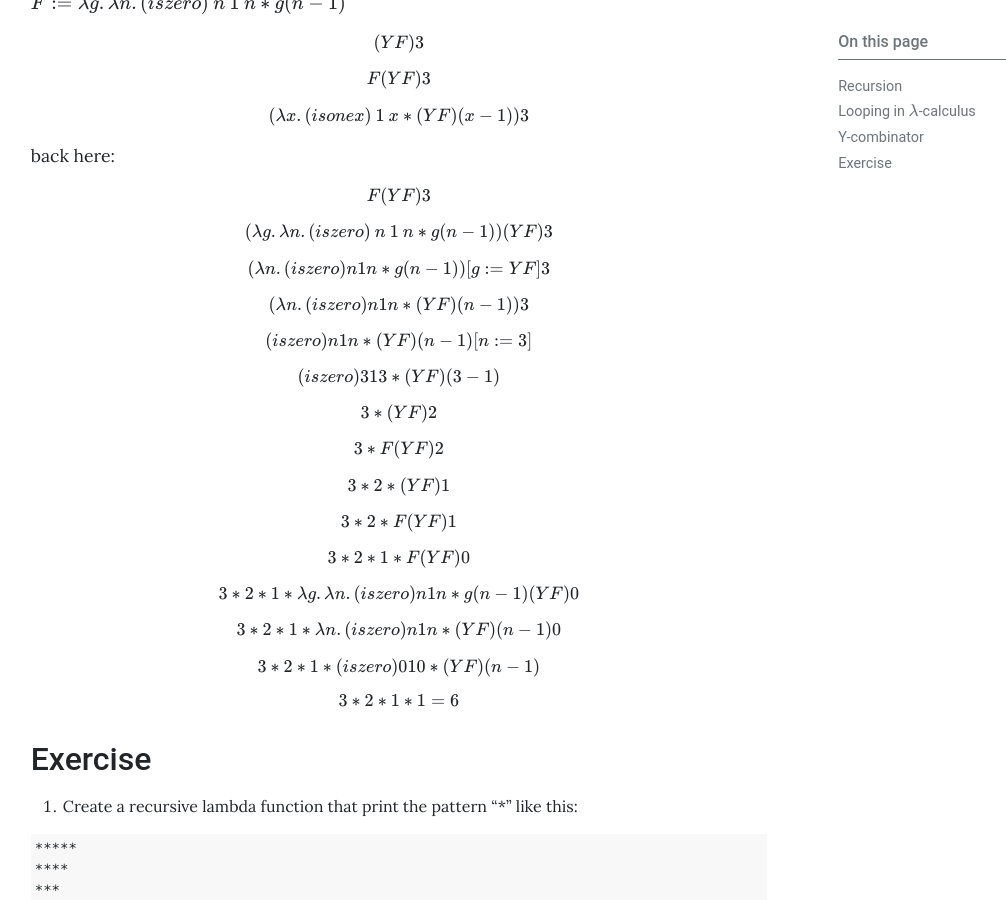
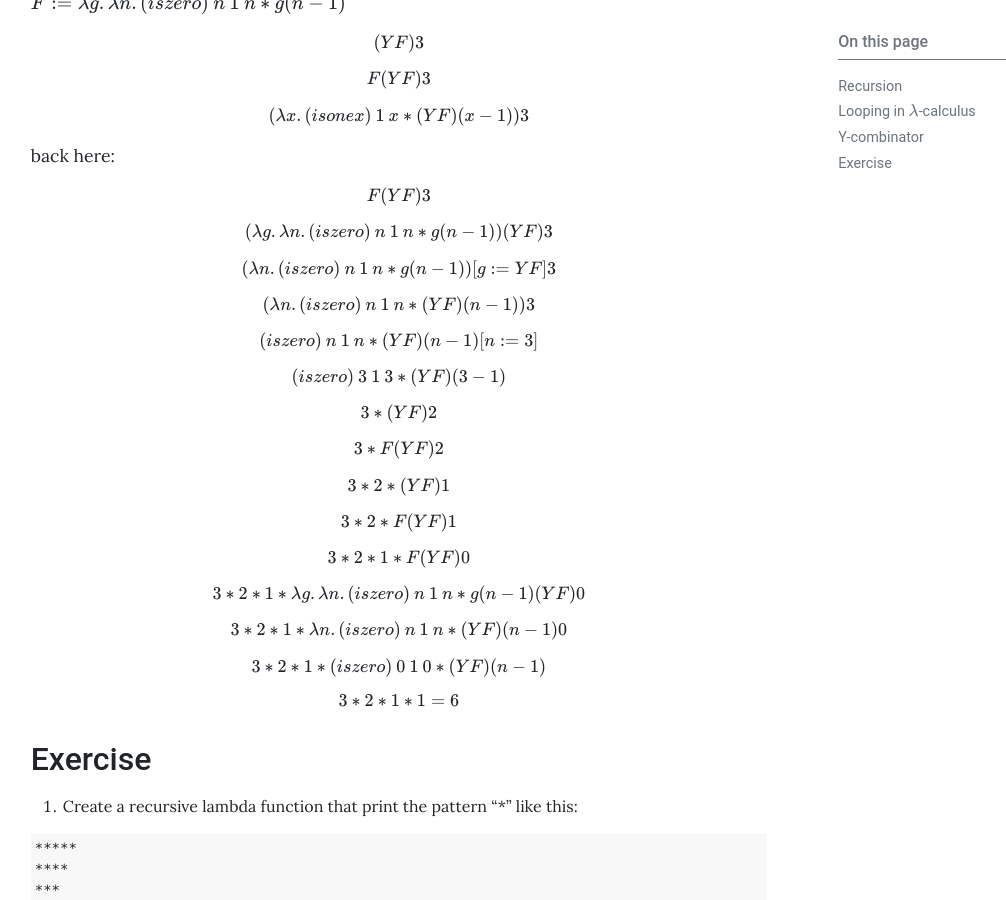
Before and after one commit to gusti-alfarisy/gusti-alfarisy.github.io, a Jekyll site: the page built from _posts/2025-09-18-ln4-fp-recursion.md, in a window 1280 px wide and 900 px high, scrolled down 1469 px. Shown: the whole window, without its empty margins (75-1081 px from the left). Built offline with Jekyll 4.4.1, drawn with Linux system fonts in a browser that asks for light colours; comment, search, counter and statistics services are not loaded.

Commit message:
update LN F4

````diff
--- a/_posts/2025-09-18-ln4-fp-recursion.md
+++ b/_posts/2025-09-18-ln4-fp-recursion.md
@@ -119,19 +119,19 @@ $$
 $$
 
 $$
-(\lambda n. (iszero) n 1 n*g(n-1)) [g:= Y F] 3
+(\lambda n. (iszero) \: n \: 1 \: n*g(n-1)) [g:= Y F] 3
 $$
 
 $$
-(\lambda n. (iszero) n 1 n*(Y F)(n-1)) 3
+(\lambda n. (iszero) \: n \: 1 \: n*(Y F)(n-1)) 3
 $$
 
 $$
-(iszero) n 1 n*(Y F)(n-1) [n:=3]
+(iszero) \: n \: 1 \: n*(Y F)(n-1) [n:=3]
 $$
 
 $$
-(iszero) 3 1 3*(Y F)(3-1)
+(iszero) \: 3 \: 1 \: 3*(Y F)(3-1)
 $$
 
 $$
@@ -156,15 +156,15 @@ $$
 
 
 $$
-3 * 2 * 1 * \lambda g. \lambda n. (iszero) n 1 n*g(n-1) (Y F) 0
+3 * 2 * 1 * \lambda g. \lambda n. (iszero) \: n \: 1 \: n*g(n-1) (Y F) 0
 $$
 
 $$
-3 * 2 * 1 * \lambda n. (iszero) n 1 n*(Y F)(n-1)  0
+3 * 2 * 1 * \lambda n. (iszero) \: n \: 1 \: n*(Y F)(n-1)  0
 $$
 
 $$
-3 * 2 * 1 * (iszero) 0 1 0*(Y F)(n-1)
+3 * 2 * 1 * (iszero) \: 0 \: 1 \: 0*(Y F)(n-1)
 $$
 
 $$
@@ -188,6 +188,7 @@ Given the function:
 STAR(3) will print *** on the screen
 PRINT("a") will print a character "a" on the screen
 ```
+
 2. Please create the recursion for the fibbonaci using lambda expression!
 
 3. Generalized forward loop using the Y-combinator, that:
````
